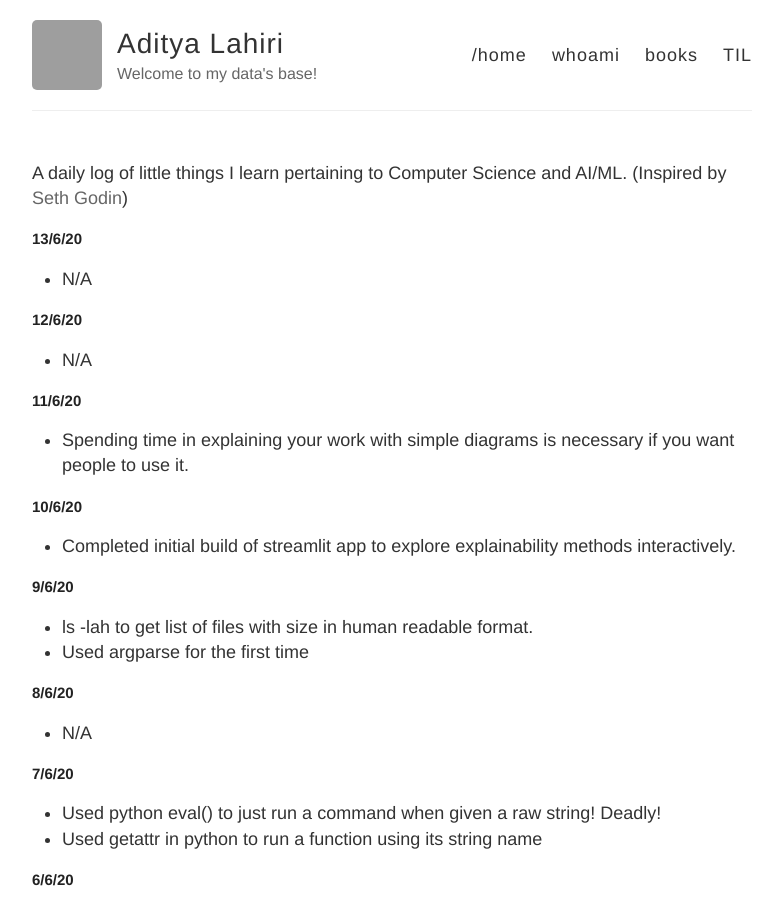
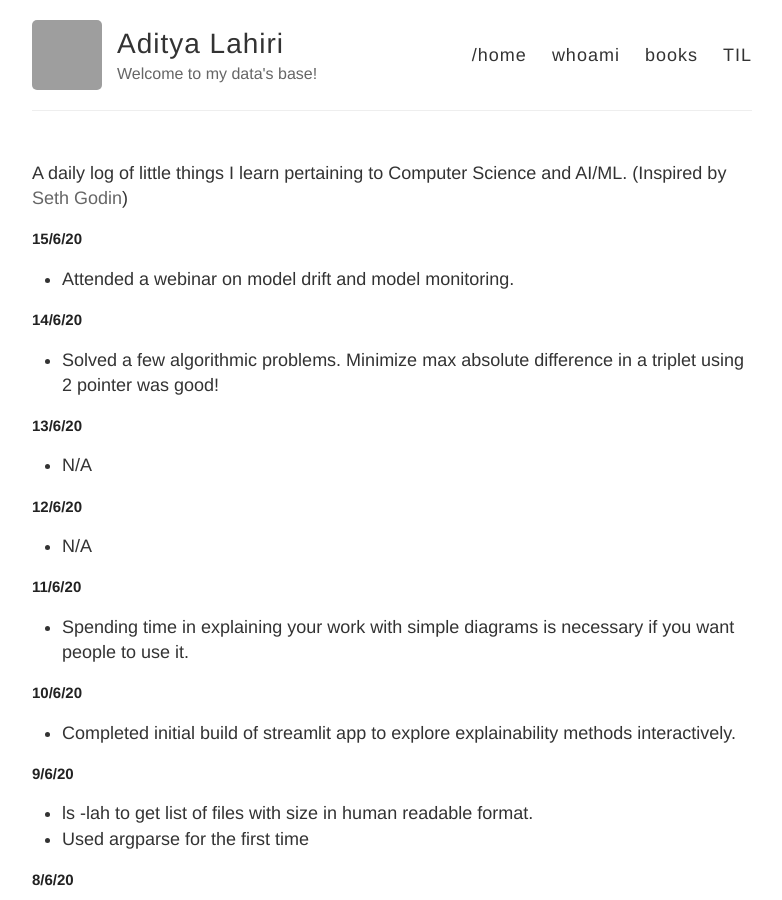
Before and after one commit to adityalahiri/adityalahiri.github.io, a Jekyll site: the page built from TIL.md, in a window 1280 px wide and 900 px high. Shown: the whole window, without its empty margins (248-1030 px from the left). Built offline with Jekyll 4.4.1, drawn with Linux system fonts in a browser that asks for light colours; our own code applies the rules of GitHub Pages for plain Markdown files; grey boxes are pictures that could not be loaded.

Commit message:
Update for 14/6,15/6

```diff
--- a/TIL.md
+++ b/TIL.md
@@ -1,5 +1,13 @@
 A daily log of little things I learn pertaining to Computer Science and AI/ML.
 (Inspired by [Seth Godin](https://seths.blog/))
+
+## 15/6/20
+
+* Attended a webinar on model drift and model monitoring.
+
+## 14/6/20
+
+* Solved a few algorithmic problems. Minimize max absolute difference in a triplet using 2 pointer was good!
 
 ## 13/6/20
 
```
